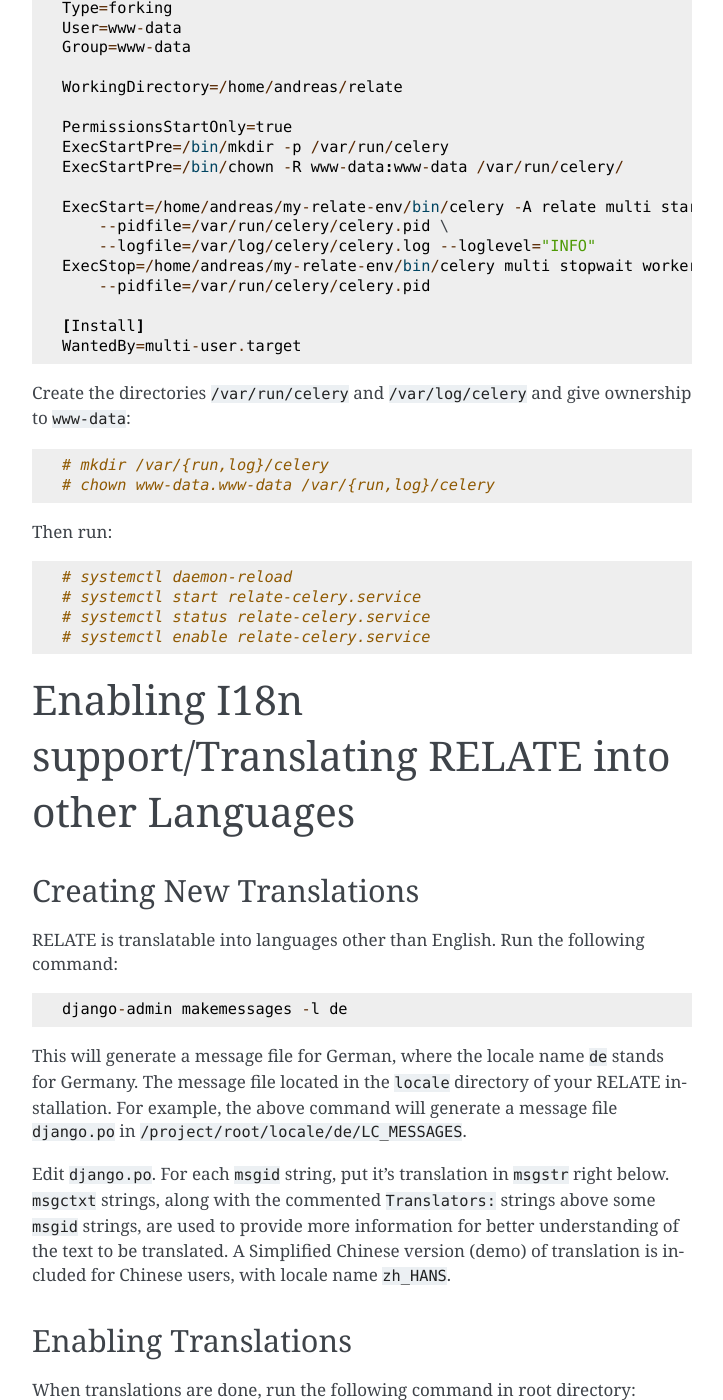
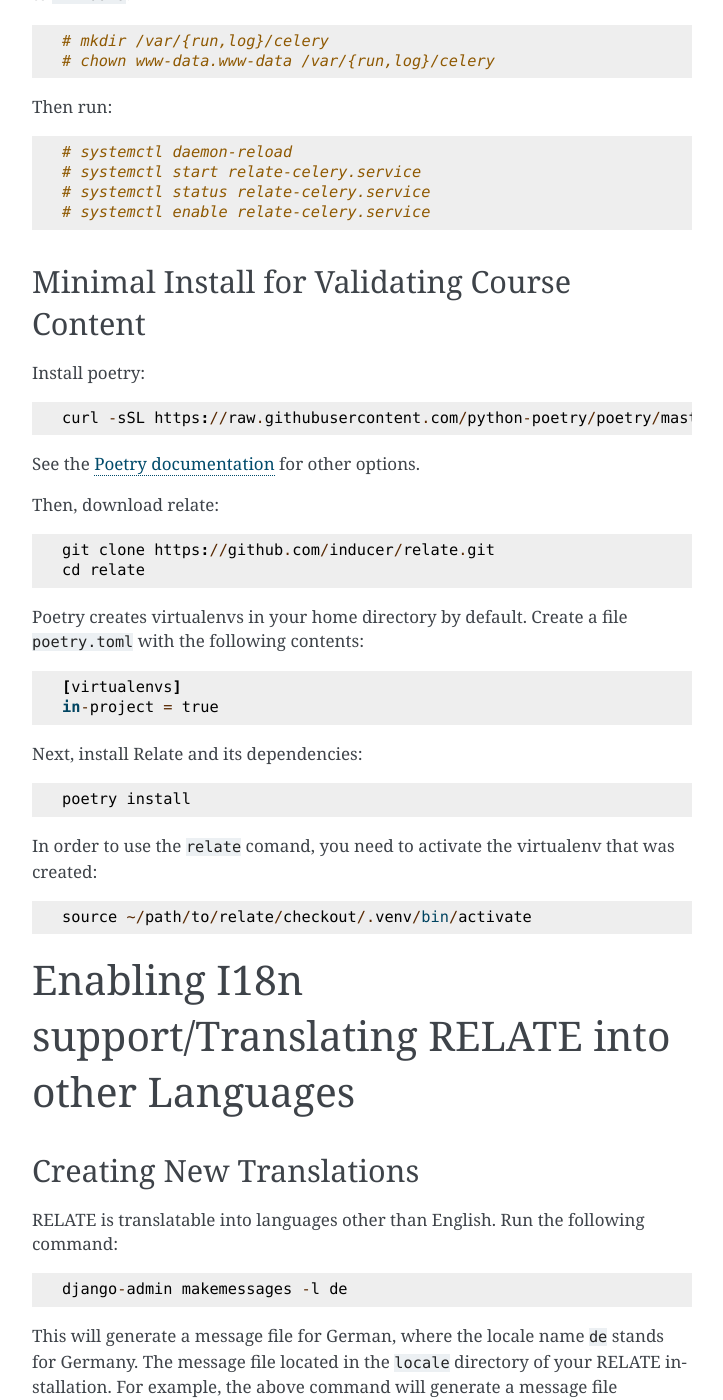
Before and after one commit to inducer/relate, a Sphinx documentation site: the page built from doc/misc.rst, in a window 1280 px wide and 1400 px high, scrolled down 6372 px. Shown: the whole window, without its empty margins (388-1111 px from the left). Built offline with Sphinx 7.4.7, drawn with Linux system fonts in a browser that asks for light colours; some of the changed text lies outside the part shown.

Commit message:
Move validation install instructions

```diff
--- a/doc/misc.rst
+++ b/doc/misc.rst
@@ -321,6 +304,35 @@
     # systemctl status relate-celery.service
     # systemctl enable relate-celery.service
 
+Minimal Install for Validating Course Content
+---------------------------------------------
+
+Install poetry::
+
+    curl -sSL https://raw.githubusercontent.com/python-poetry/poetry/master/get-poetry.py | python3 -
+
+See the `Poetry documentation <https://python-poetry.org/docs/>`__ for other options.
+
+Then, download relate::
+
+    git clone https://github.com/inducer/relate.git
+    cd relate
+
+Poetry creates virtualenvs in your home directory by default. Create a file ``poetry.toml``
+with the following contents::
+
+    [virtualenvs]
+    in-project = true
+
+Next, install Relate and its dependencies::
+
+    poetry install
+
+In order to use the ``relate`` comand, you need to activate the virtualenv that
+was created::
+
+    source ~/path/to/relate/checkout/.venv/bin/activate
+
 Enabling I18n support/Translating RELATE into other Languages
 =============================================================
 
```
Also changed, not shown: other parts of doc/misc.rst (+0 -17 lines).
